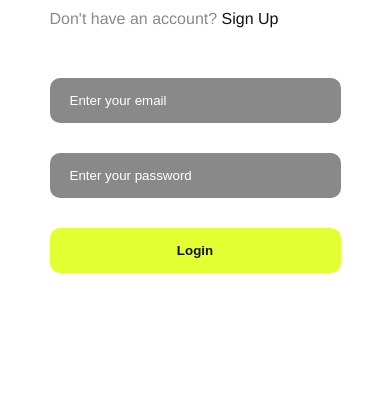
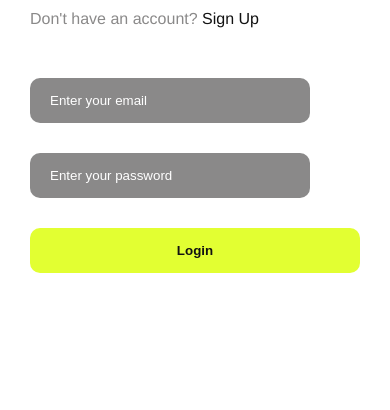
Before and after one commit to Dipec001/vertex-frontend, a plain HTML site: page pages/login.html in a window 390 px wide. Shown: the part 434-844 px from the top of the page. Drawn offline with Linux system fonts and the light colour scheme.

Commit message:
"Removed width and box-sizing properties from button styles, updated auth-form width and added media query for input width on small screens."

```diff
--- a/css/styles.css
+++ b/css/styles.css
@@ -652,8 +652,7 @@ button {
   border-radius: 10px;
   padding: 0 30px;
   color: var(--color-primary);
-  width: 100%;
-  box-sizing: border-box;
+
 }
 .auth-form input:focus {
   border: var(--color-secondary);
@@ -670,7 +669,6 @@ button {
   cursor: pointer;
   font-weight: 600;
   color: var(--color-tertiary);
-  width: 100%;
 }
 .signup-passwords {
   display: flex;
@@ -719,8 +717,12 @@ button {
     height: 45px;
   }
   .auth-form {
-    width: 90vw;
-    max-width: 100%;
+    width: 100%;
+  }
+}
+@media (max-width: 400px) {
+  .auth-form input {
+    width: 280px;
   }
 }
 
@@ -728,6 +730,7 @@ button {
 .hidden {
   display: none;
 }
+
 
 
 .auth-form.active {
```
